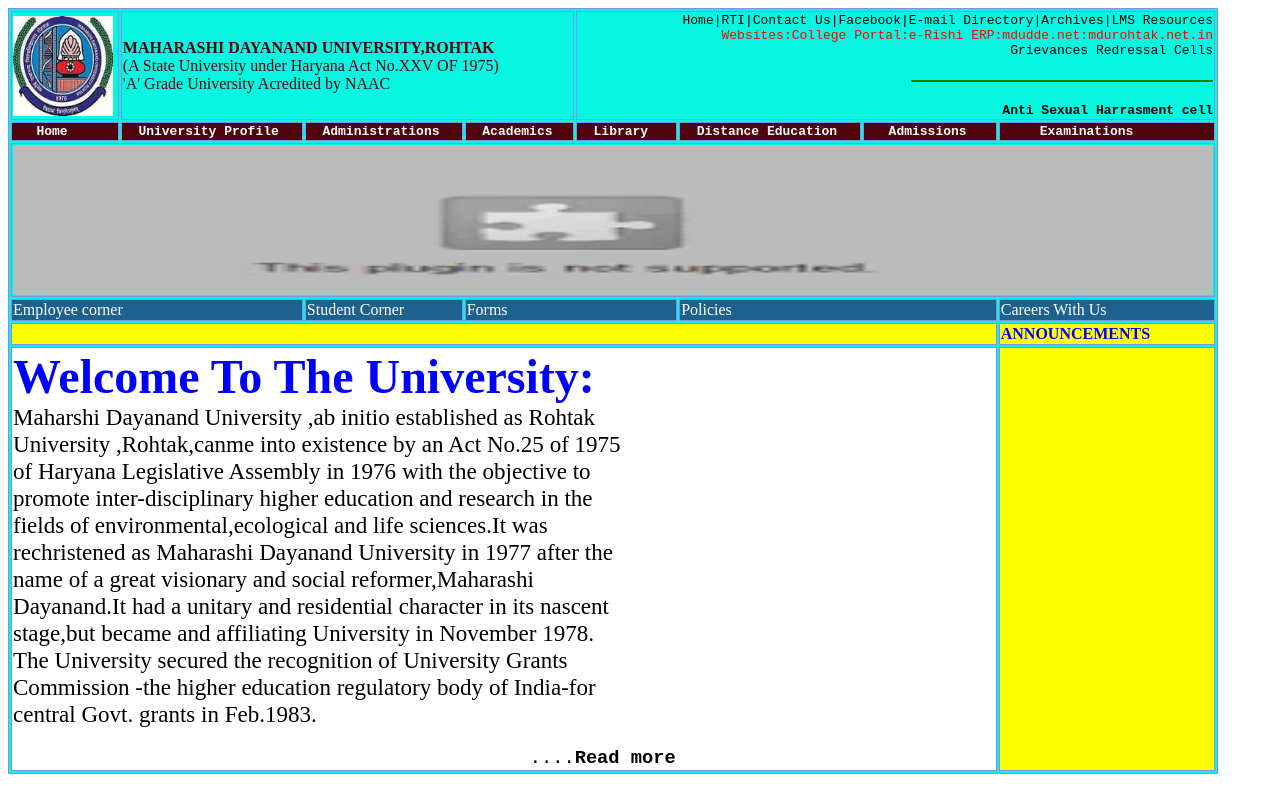
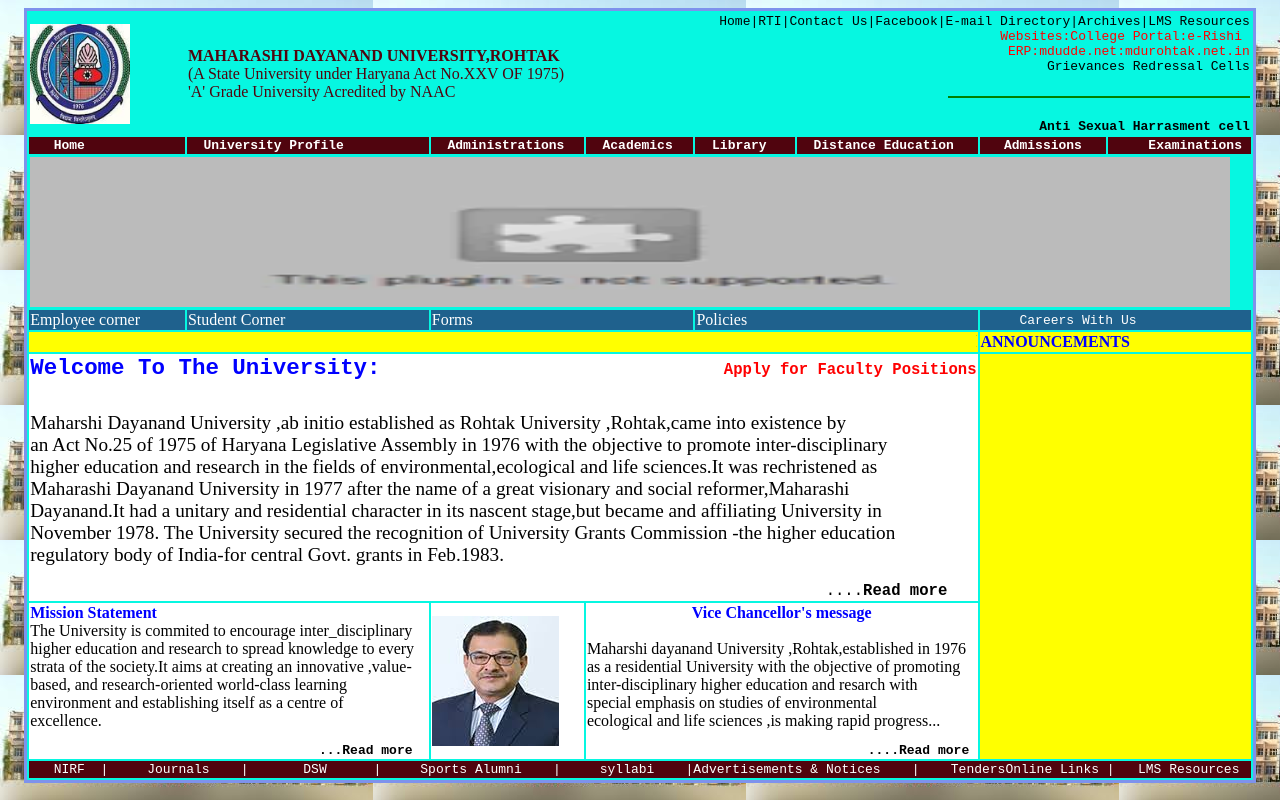
Before and after one commit to tanya-srivastava/replica-of-college-homepage, a plain HTML site: page index.html in a window 1280 px wide. Drawn offline with Linux system fonts and the light colour scheme.

Commit message:
added text at bottom

```diff
--- a/index.html
+++ b/index.html
@@ -2,15 +2,16 @@
 <head>
 <title>homepage</title>
 </head>
-<body>
-<table bordercolor="#7E92EC" bgcolor="#06f7e1" border=1>
+<body background="download.jpg" width=500 height=5000 bgcolor="white">
+<table bordercolor="#7E92EC" bgcolor="#06f7e1" align="center">
 <tr>
 <td colspan=1><img src="mdu.jpg" width=100 height=100></td>
 <td colspan=3><font color="#50040e" ><B>MAHARASHI DAYANAND UNIVERSITY,ROHTAK</b><br>(A State University under Haryana Act No.XXV OF 1975)<BR>
 'A' Grade University Acredited by NAAC</font>
 </td>
 <td colspan=4 align="right"><pre>
-Home|RTI|Contact Us|Facebook|E-mail Directory|Archives|LMS Resources<br><font color="red">Websites:College Portal:e-Rishi ERP:mdudde.net:mdurohtak.net.in</font>
+Home|RTI|Contact Us|Facebook|E-mail Directory|Archives|LMS Resources<br><font color="red">Websites:College Portal:e-Rishi
+ERP:mdudde.net:mdurohtak.net.in</font>
    Grievances Redressal Cells
           <hr align="right" color="green" width=300 height=2>
 <b>Anti Sexual Harrasment cell</b></pre></td>
@@ -30,35 +31,56 @@ Home|RTI|Contact Us|Facebook|E-mail Directory|Archives|LMS Resources<br><font co
 <td colspan=8><img src="plug2.png" width=1200 height=150></td>
 </tr>
 <tr bgcolor="#641e16">
-<td colspan=2 bgcolor="1f618d"><font color="white">Employee corner</font></td>
+<td bgcolor="1f618d"><font color="white">Employee corner</font></td>
 <td bgcolor="1f618d"><font color="white">Student Corner</font></td>
 <td bgcolor="1f618d" colspan=2><font color="white">Forms</font></td>
 <td bgcolor="1f618d" colspan=2><font color="white">Policies</font></td>
-<td bgcolor="1f618d" ><font color="white">Careers With Us</font></td>
-</tr>
+<td colspan=2 bgcolor="1f618d" ><font color="white"><pre>     Careers With Us</pre></font></td>
 <tr>
-<td colspan=7 bgcolor="yellow">
+<td colspan=6 bgcolor="yellow">
 <marquee>kuch bhii likho</marquee>
 </td>
-<td bgcolor="yellow"><font color="blue"><B>ANNOUNCEMENTS</B></FONT></TD>
+<td colspan=2 bgcolor="yellow"><font color="blue"><B>ANNOUNCEMENTS</B></FONT></TD>
 </tr>
 <tr bgcolor="white">
-<td colspan=7><font  size=16 color="blue"><b>Welcome To The University:
-</b></font><br>
-<big><big>Maharshi Dayanand University ,ab initio established as Rohtak<br>
-University ,Rohtak,canme into existence by an Act No.25 of 1975<br>
- of Haryana Legislative Assembly in 1976 with the objective to <br>
-promote inter-disciplinary higher education and research in the<br>
- fields of environmental,ecological and life sciences.It was<br>
- rechristened as Maharashi Dayanand University in 1977 after the<br>
+<td colspan=6><pre><font color="blue"><b><big><big><big>Welcome To The University:</big></big></big></b></font>                                            <B><big><font color="red">Apply for Faculty Positions</font></big></b></pre>
+</b><br>
+<big>Maharshi Dayanand University ,ab initio established as Rohtak
+University ,Rohtak,came into existence by <br>an Act No.25 of 1975
+ of Haryana Legislative Assembly in 1976 with the objective to
+promote inter-disciplinary<br> higher education and research in the
+ fields of environmental,ecological and life sciences.It was
+ rechristened as<br> Maharashi Dayanand University in 1977 after the
  name of a great visionary and social reformer,Maharashi<br>
- Dayanand.It had a unitary and residential character in its nascent <br>
- stage,but became and affiliating University in November 1978.<br>
- The University secured the recognition of University Grants <br>
- Commission -the higher education regulatory body of India-for<br>
+ Dayanand.It had a unitary and residential character in its nascent
+ stage,but became and affiliating University in <br>November 1978.
+ The University secured the recognition of University Grants
+ Commission -the higher education<br> regulatory body of India-for
  central Govt. grants in Feb.1983.<br>
- <pre>                                              ....<b>Read more</b></pre></big></big></td>
- <td bgcolor="yellow"><marquee direction="up">International Conference On<br> Sustainable
+ <pre>                                                                                     ....<b>Read more</b></pre></big></td>
+ <td colspan=2 bgcolor="yellow" rowspan=2><marquee direction="up">International Conference On<br> Sustainable
  Agriculture ,Energy<br>,Envirnment</td>
 </tr>
+<tr bgcolor="white">
+<td colspan=2 bgcolor="white"><font align="center" color="blue"><B>Mission Statement</b></font><br>
+The University is commited to encourage inter_disciplinary<br>
+higher education and research to spread knowledge to every<br>
+ strata of the society.It aims at creating an innovative ,value-<br>
+based, and research-oriented world-class learning <br>
+environment and establishing itself as a centre of <br>
+excellence.
+<pre>                                     <b>...Read more</b> </td>
+<td bgcolor="white"><img src="sir.jpg"><font color="blue"></td>
+<td bgcolor="white" colspan=3bgcolor="white"><font color="blue" ><B><center>Vice Chancellor's message</center></b></font><br>
+              Maharshi dayanand University ,Rohtak,established in 1976<br>
+                    as a residential University with the objective of promoting <br>
+                    inter-disciplinary higher education and resarch with</font><br>
+special emphasis on studies of environmental<br>
+ecological and life sciences ,is making rapid progress...
+<pre>                                    <b>....Read more</b></pre>
+</td>
+</tr>
+<tr bgcolor="#50040e" >
+<td colspan=8><pre><font color="white">   NIRF  |     Journals    |       DSW      |     Sports Alumni    |     syllabi    |Advertisements & Notices    |    TendersOnline Links |   LMS Resources</font></pre></td>
+</tr>
 </table>
```
Also changed, not shown: new.html (added, +10 -0 lines), download.jpg (added), sir.jpg (added).
